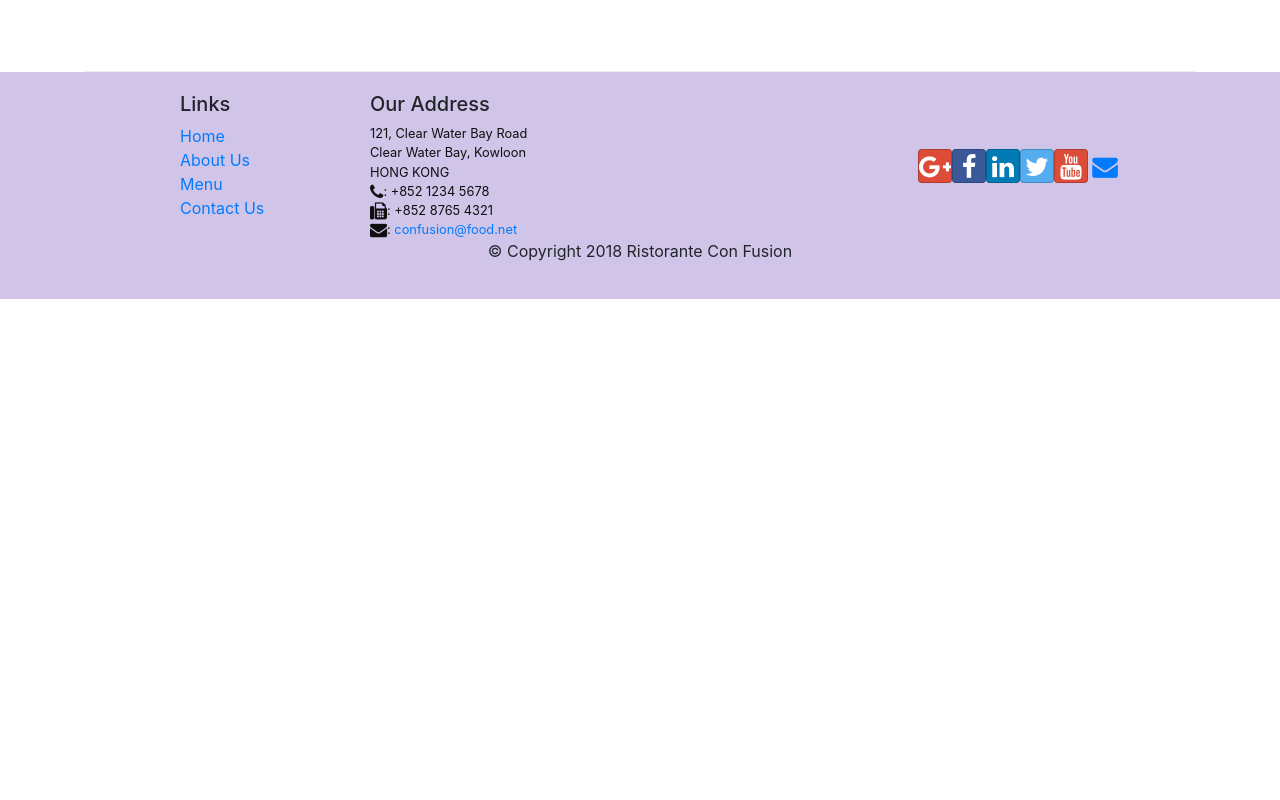
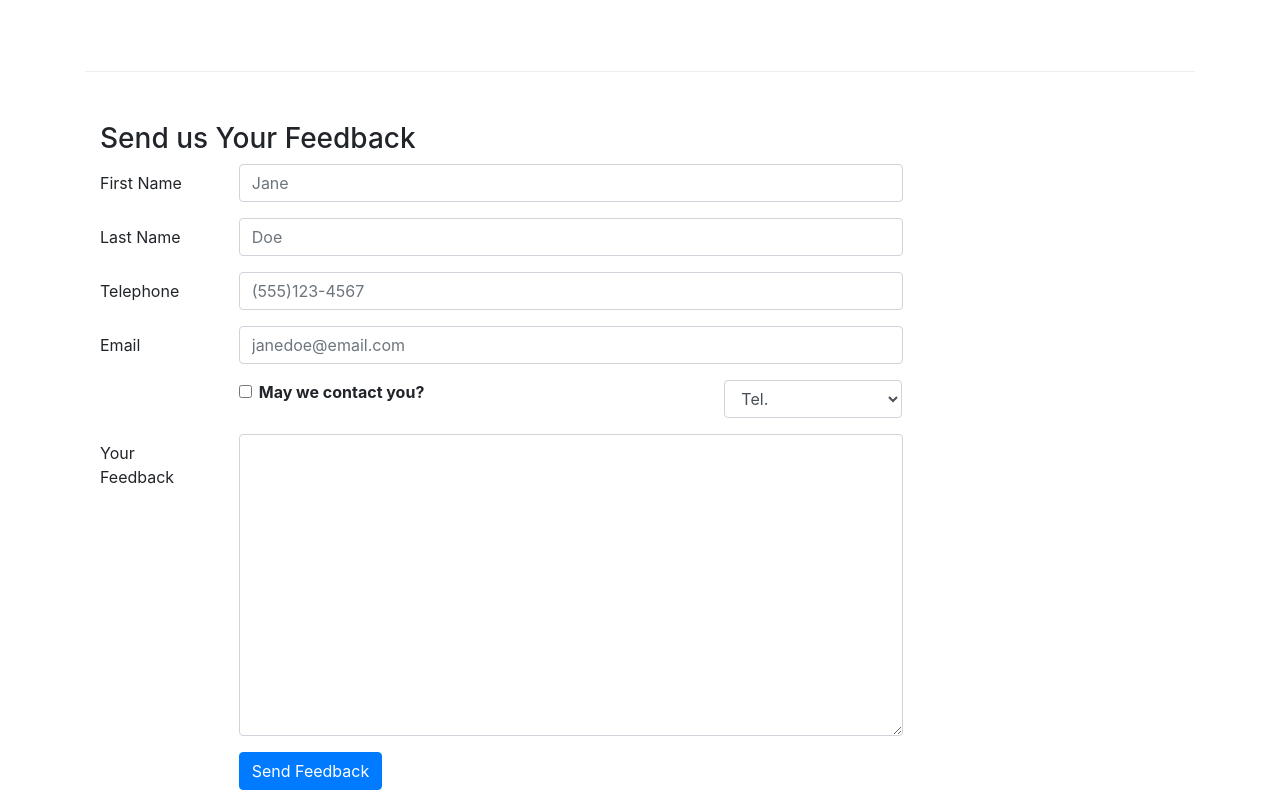
Before and after one commit to AshTears/confusion-react, a React (Create React App) app: page /contactus in a window 1280 px wide. Shown: the part 800-1600 px from the top of the page. Before the commit the page ends 1099 px from the top, so only its background shows below. Built offline with nearby package versions, Linux system fonts and the light colour scheme.

Commit message:
Controlled Forms

```diff
--- a/src/components/AboutComponent.js
+++ b/src/components/AboutComponent.js
@@ -6,11 +6,11 @@ import { Link } from 'react-router-dom';
 
 function RenderLeader({leader}) {
 	return (
-		<Media className="row">
-		  <Media left top className="col-12 col-sm-2">
+		<Media>
+		  <Media left top>
 			<Media object src={leader.image} alt={leader.name} />
 		  </Media>
-		  <Media body className="col-12 col-sm-10">
+		  <Media body className="ml-5">
 			<Media heading>
 				{leader.name}
 			</Media>
@@ -83,7 +83,7 @@ function About(props) {
                 <div className="col-12">
                     <h2>Corporate Leadership</h2>
                 </div>
-                <div className="col-12">
+                <div>
                     <Media list>
                         {leaders}
                     </Media>
--- a/src/components/ContactComponent.js
+++ b/src/components/ContactComponent.js
@@ -1,11 +1,43 @@
 /* @author: Ashika Shallow */
 
 import React, { Component } from "react"
-import {Breadcrumb, BreadcrumbItem} from "reactstrap"
+import {Breadcrumb, BreadcrumbItem, Button, Form, FormGroup, Label, Input, Col} from "reactstrap"
 import {Link} from "react-router-dom"
 
-function Contact(props){
-	return (
+class Contact extends Component{
+	constructor(props){
+		super(props)
+		this.state = {
+			firstname: '',
+			lastname: '',
+			telnum: '',
+			email: '',
+			agree: false,
+			contactType: 'Tel.',
+			message: ''
+		}
+		this.handleSubmit = this.handleSubmit.bind(this)
+		this.handleInputChange = this.handleInputChange.bind(this)
+	}
+
+	handleInputChange(event){
+		const target = event.target
+		const value = target.type === 'checkbox' ? target.checked : target.value
+		const name = target.name
+
+		this.setState({
+			[name]: value
+		})
+	}
+
+	handleSubmit(event){
+		console.log("Current state is: " + JSON.stringify(this.state))
+		alert("Current state is: " + JSON.stringify(this.state))
+		event.preventDefault()
+	}
+
+	render() {
+		return (
 		<div className="container">
 			<div className="row">
 				<Breadcrumb>
@@ -43,8 +75,63 @@ function Contact(props){
                     </div>
                 </div>
 			</div>
+			<div className="row row-content">
+				<div className="col-12">
+					<h3>Send us Your Feedback</h3>
+				</div>
+				<div className="col-12 col-md-9">
+					<Form onSubmit={this.handleSubmit}>
+						<FormGroup row>
+							<Label htmlFor="firstname" md={2}>First Name</Label>
+							<Col md={10}><Input type="text" id="firstname" name="firstname"
+							placeholder="Jane" value={this.state.firstname} onChange={this.handleInputChange}/></Col>
+						</FormGroup>
+						<FormGroup row>
+							<Label htmlFor="lastname" md={2}>Last Name</Label>
+							<Col md={10}><Input type="text" id="lastname" name="lastname"
+							placeholder="Doe" value={this.state.lastname} onChange={this.handleInputChange}/></Col>
+						</FormGroup>
+						<FormGroup row>
+							<Label htmlFor="telnum" md={2}>Telephone</Label>
+							<Col md={10}><Input type="tel" id="telnum" name="telnum"
+							placeholder="(555)123-4567" value={this.state.telnum} onChange={this.handleInputChange}/></Col>
+						</FormGroup>
+						<FormGroup row>
+							<Label htmlFor="email" md={2}>Email</Label>
+							<Col md={10}><Input type="email" id="email" name="email"
+							placeholder="janedoe@email.com" value={this.state.email} onChange={this.handleInputChange}/></Col>
+						</FormGroup>
+						<FormGroup row>
+							<Col md={{size:6,offset:2}}>
+								<FormGroup check><Label check>
+								<Input type="checkbox" name="agree" checked={this.state.agree} onChange={this.handleInputChange}/>{' '}
+								<strong>May we contact you?</strong>
+								</Label></FormGroup>
+							</Col>
+							<Col md={{size:3,offset:1}}>
+								<Input type="select" name="contactType" value={this.state.contactType} onChange={this.handleInputChange}>
+									<option>Tel.</option>
+									<option>Email</option>
+								</Input>
+							</Col>
+						</FormGroup>
+						<FormGroup row>
+							<Label htmlFor="feedback" md={2}>Your Feedback</Label>
+							<Col md={10}>
+								<Input type="textarea" id="message" name="message" rows="12"
+								value={this.state.message} onChange={this.handleInputChange}/>
+							</Col>
+						</FormGroup>
+						<FormGroup row>
+							<Col md={{size:10,offset:2}}><Button type="submit" color="primary">Send Feedback</Button></Col>
+						</FormGroup>
+					</Form>
+				</div>
+			</div>
 		</div>
-	)
+		)
+	}
+
 }
 
 export default Contact
```
